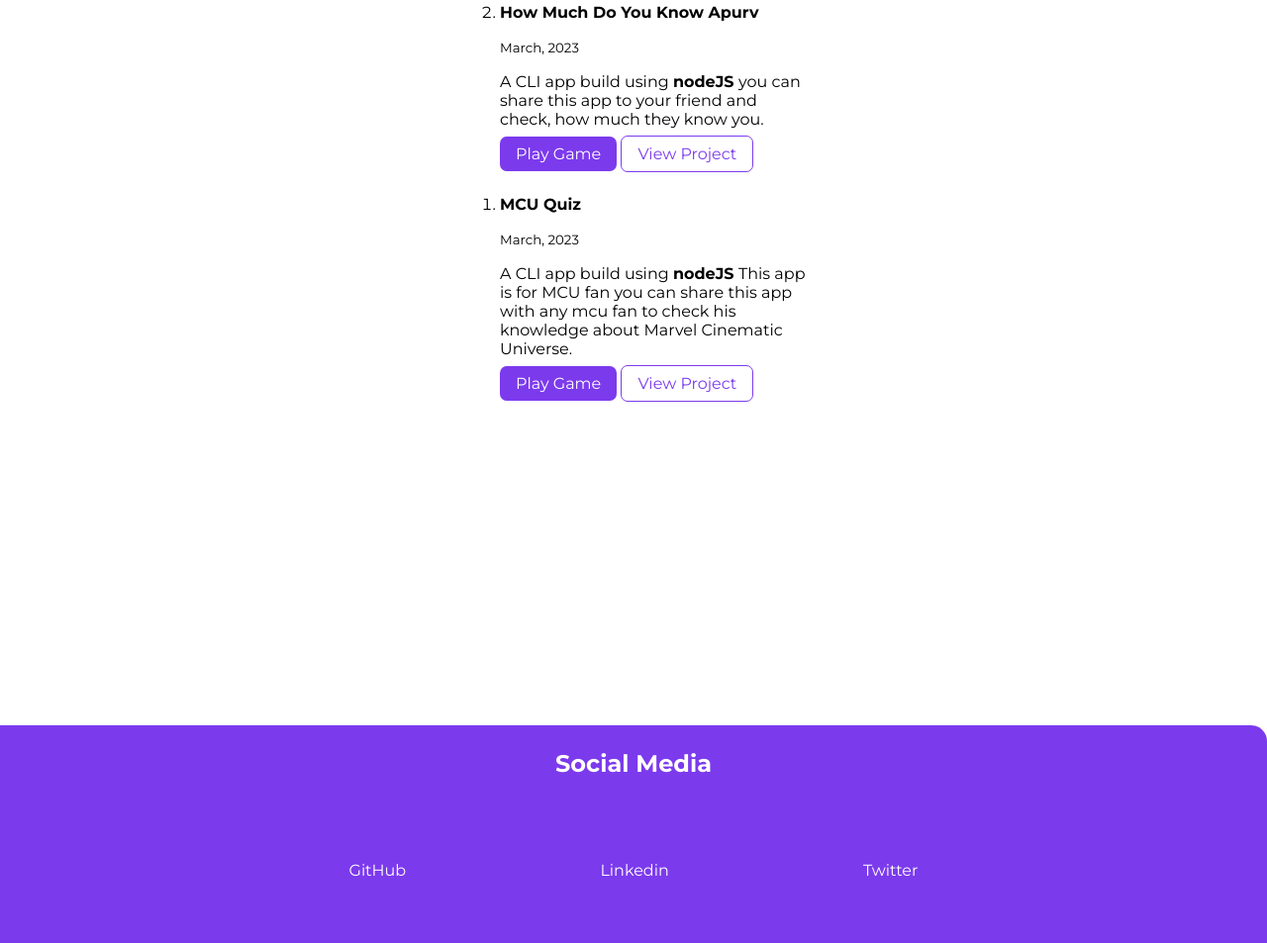
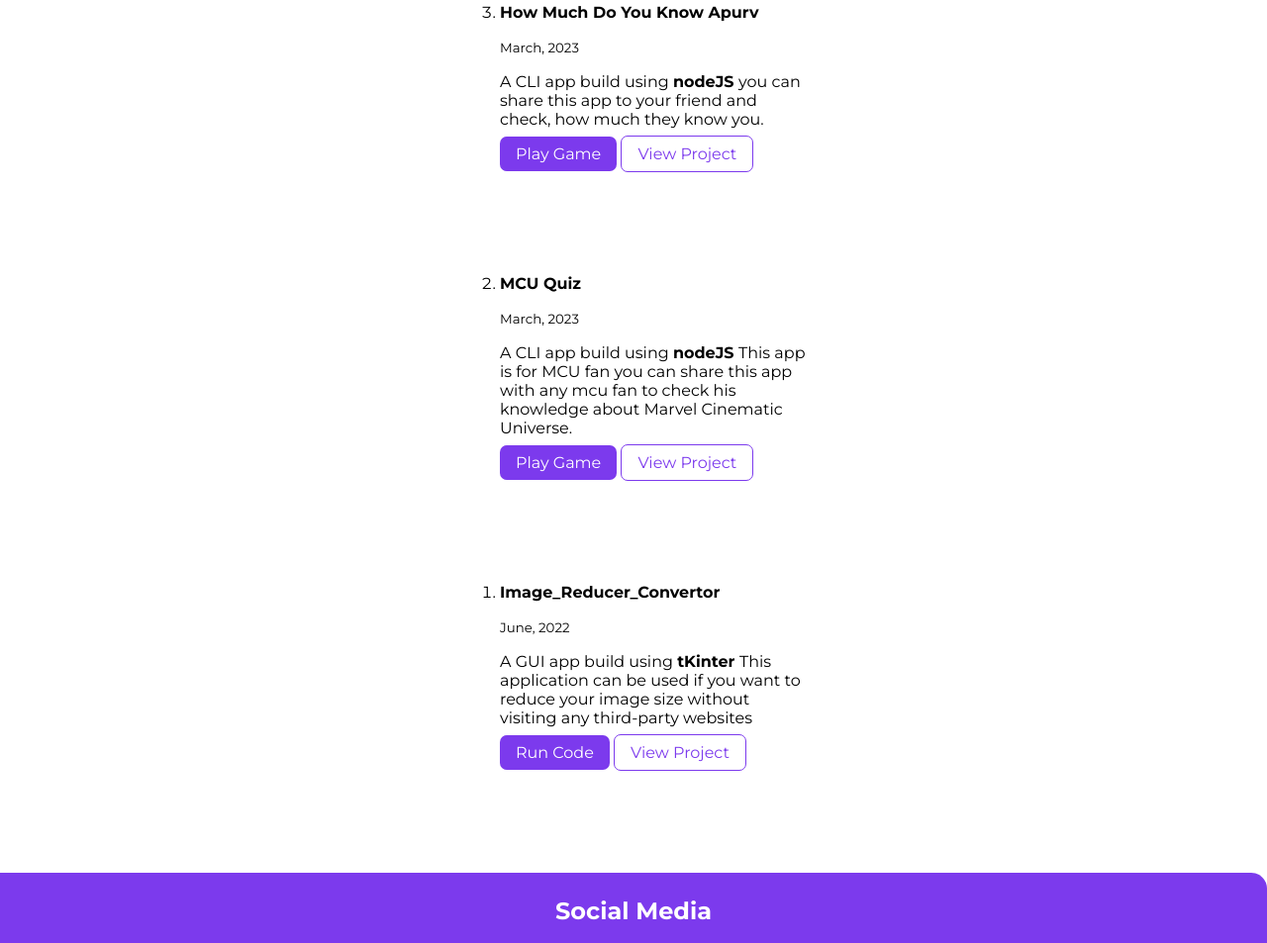
Before and after one commit to iApurvJha/Portfolio, a plain HTML site: page Projects.html in a window 1280 px wide. Shown: the part 227-1180 px from the top of the page at 99% size. Drawn offline with Linux system fonts and the light colour scheme.

Commit message:
Adding-projects

```diff
--- a/Projects.html
+++ b/Projects.html
@@ -10,7 +10,7 @@
 </head>
 
 <body>
-    <nav class="navigation container Margin_botton">
+    <nav class="navigation container Margin_bottom">
         <div class="brand-name">
             Apurv Jha
         </div>
@@ -28,6 +28,7 @@
     </nav>
     <div class="container-center">
         <ol reversed>
+            <div class="Margin_bottom">
                 <li>
                     <strong>How Much Do You Know Apurv</strong>
 
@@ -45,9 +46,12 @@
                     you can share this app to your friend and check, how much
                     they know you.
                 </p>
-            <a class=" link primary-link" href="https://replit.com/@ApurvJha1/MarkOne?embed=1&output=1">Play Game</a>
+                <a class=" link primary-link" href="https://replit.com/@ApurvJha1/MarkOne?embed=1&output=1">Play
+                    Game</a>
                 <a class=" link secondary-link" href="https://replit.com/@ApurvJha1/MarkOne">View Project</a>
 
+            </div>
+            <div class="Margin_bottom">
                 <li class="Margin">
                     <strong>MCU Quiz</strong>
 
@@ -65,13 +69,36 @@
                     This app is for MCU fan you can share this app with any mcu fan to check his knowledge about Marvel
                     Cinematic Universe.
                 </p>
-            <a class=" link primary-link" href="https://replit.com/@ApurvJha1/MarkTwo?embed=1&output=1">Play Game</a>
+                <a class=" link primary-link" href="https://replit.com/@ApurvJha1/MarkTwo?embed=1&output=1">Play
+                    Game</a>
                 <a class=" link secondary-link" href="https://replit.com/@ApurvJha1/MarkTwo">View Project</a>
+            </div>
+            <div class="Margin_bottom">
+                <li class="Margin">
+                    <strong>Image_Reducer_Convertor</strong>
 
+                </li>
+                <p>
+                    <small>
+                        June, 2022
+                    </small>
+                </p>
+                <p>
+                    A GUI app build using
+                    <strong>
+                        tKinter
+                    </strong>
+                    This application can be used if you want to reduce your image size without visiting any third-party
+                    websites
+                </p>
+                <a class=" link primary-link" href="">Run Code</a>
+                <a class=" link secondary-link"
+                    href="https://github.com/iApurvJha/Image_Reducer_convertor/blob/main/imgreducer.py">View Project</a>
+            </div>
         </ol>
 
     </div>
-    <footer class="footer Margin_footer">
+    <footer class="footer ">
         <h2>Social Media</h2>
         <ul class="list-non-bullet">
             <li class="inline-list">
--- a/style.css
+++ b/style.css
@@ -152,6 +152,6 @@ hr {
 .Margin_footer{
     margin-top: 21rem;
 }
-.Margin_botton{
+.Margin_bottom{
     margin-bottom: 7rem;
 }
```
Lines whose indentation alone changed are shown as unchanged.
